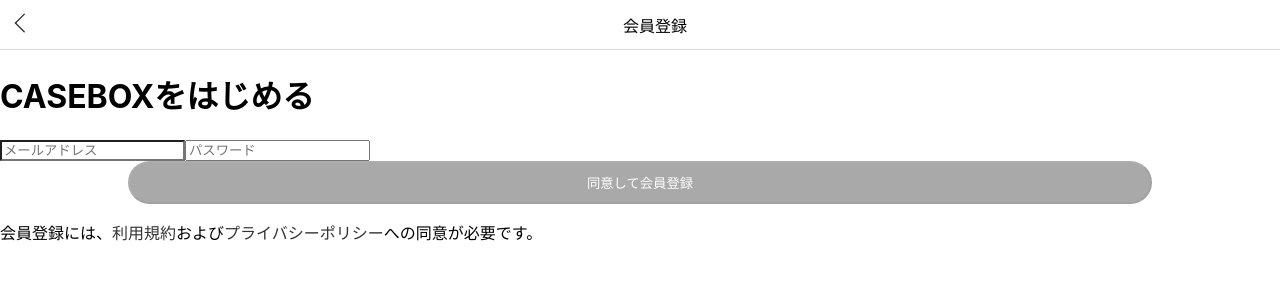
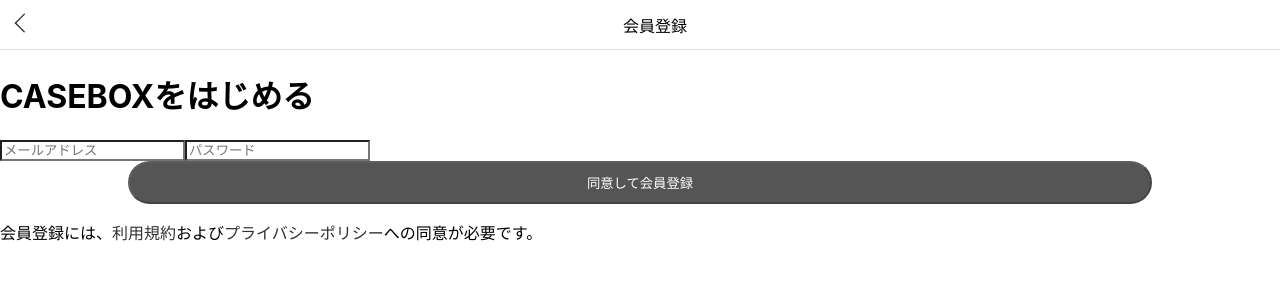
Before and after one commit to 2022-HEW/casebox, a Next.js app: page /app_sign_up in a window 1280 px wide. Shown: the top 300 px of the page. Built offline with nearby package versions, Linux system fonts and the light colour scheme.

Commit message:
バリデーション完成

```diff
--- a/src/pages/app_sign_up.tsx
+++ b/src/pages/app_sign_up.tsx
@@ -39,7 +39,8 @@ const Form = ()=>{
     const [email,setEmail] = useState("")
     const [password,setPassword] = useState("")
     const [duplication,setDuplication] = useState(false)
-    const [regex,setRegex] = useState(true)
+    const [EmailRegex,setEmailRegex] = useState(true)
+    const [PassRegex,setPassRegex] = useState(true)
 
     const { data,error } = useSWR<any>(email!=="" && `/api/app_sql?sql=signup_check`,fetcher)
 
@@ -68,9 +69,15 @@ const Form = ()=>{
         }
         // 正しい書式かどうか
         if(email.match(/[a-zA-Z0-9]+[a-zA-Z0-9\._-]*@[a-zA-Z0-9_-]+[a-zA-Z0-9\._-]+/)){
-            setRegex(false)
+            setEmailRegex(false)
         }
     },[email, data])
+
+    useEffect(()=>{
+        if(password.match(/^(?=.*?[a-z])(?=.*?\d)[a-z\d]{8,100}$/i)){
+            setPassRegex(false)
+        }
+    },[password])
 
 
 
@@ -80,9 +87,9 @@ const Form = ()=>{
 
     return(
         <>
-            <input placeholder='メールアドレス' value={email} onChange={(e)=>{setEmail(e.target.value)}} style={duplication ?{background:"red"}:{background:"white"}}/>
-            <input placeholder='パスワード' value={password} onChange={(e)=>{setPassword(e.target.value)}}/>
-            <Button label='同意して会員登録' onClick={addDB} disabled={(duplication || regex) && true} style={(duplication || regex) ?{opacity:"0.5"}:{opacity:"1.0"}}/>
+            <input placeholder='メールアドレス' value={email} onChange={(e)=>{setEmail(e.target.value)}} style={(duplication || EmailRegex && email!=="") ?{background:"red"}:{background:"white"}}/>
+            <input placeholder='パスワード' value={password} onChange={(e)=>{setPassword(e.target.value)}} style={(PassRegex &&password!=="") ?{background:"red"}:{background:"white"}}/>
+            <Button label='同意して会員登録' onClick={addDB} disabled={(duplication || EmailRegex ||PassRegex) && true}/>
         </>
     )
 }
```
